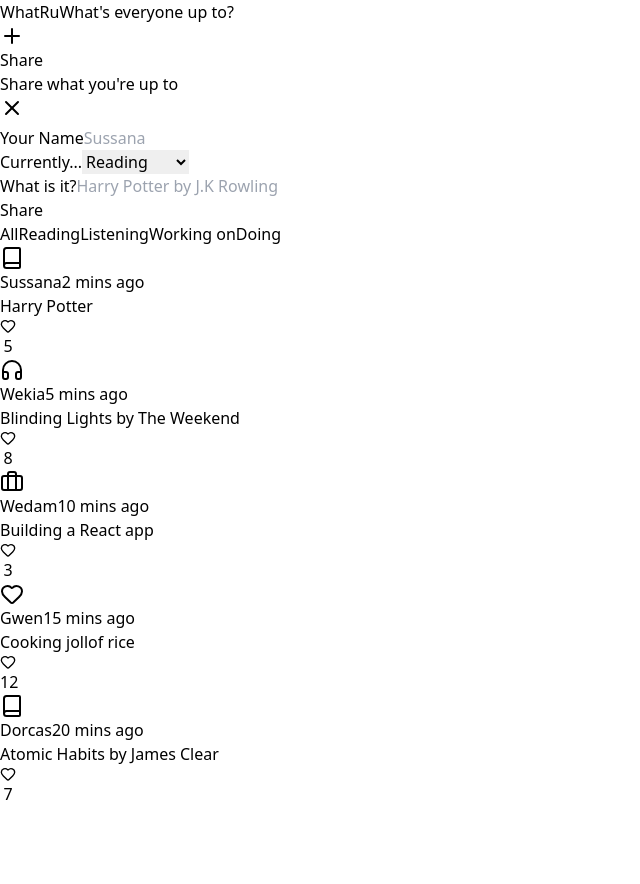
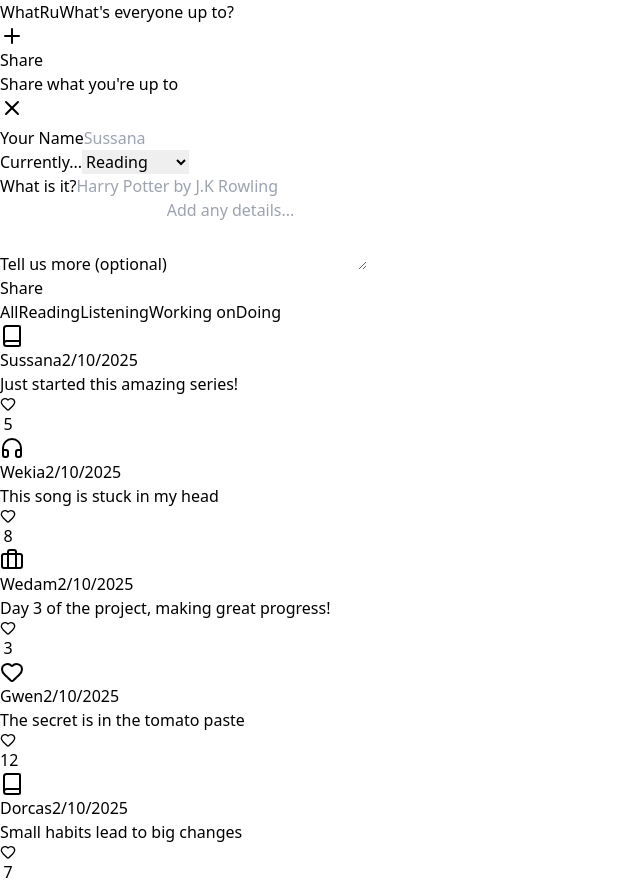
Before and after one commit to Sussana7/whatRu, a React (Vite) app: page / in a window 1280 px wide. Both pictures are taken after a click on the button "Share". Shown: the whole page, without its empty margins (0-640 px from the left). Before the commit the page ends 806 px from the top, so only its background shows below. Built offline with nearby package versions, Linux system fonts and the light colour scheme.

Commit message:
Made CreatePost form functional

```diff
--- a/src/components/CreatePost.jsx
+++ b/src/components/CreatePost.jsx
@@ -1,6 +1,12 @@
 import { X } from "lucide-react";
 
-function CreatePost({ onClose }) {
+function CreatePost({
+  onClose,
+  newPost,
+  setNewPost,
+  handleSubmit,
+  categories,
+}) {
   return (
     <div
       className="fixed inset-0 bg-black bg-opacity-50 flex items-center justify-center p-4 z-50"
@@ -22,7 +28,7 @@ function CreatePost({ onClose }) {
           </button>
         </div>
 
-        <div className="space-y-4">
+        <form onSubmit={handleSubmit} className="space-y-4">
           <div>
             <label className="block text-sm font-medium text-slate-700 mb-2">
               Your Name
@@ -38,7 +44,13 @@ function CreatePost({ onClose }) {
             <label className="block text-sm font-medium text-slate-700 mb-2">
               Currently...
             </label>
-            <select className="w-full px-4 py-2 border border-slate-300 rounded-lg focus:outline-none focus:ring-2 focus:ring-slate-800">
+            <select
+              value={newPost.category}
+              onChange={(e) =>
+                setNewPost({ ...newPost, category: e.target.value })
+              }
+              className="w-full px-4 py-2 border border-slate-300 rounded-lg focus:outline-none focus:ring-2 focus:ring-slate-800"
+            >
               <option value="reading">Reading</option>
               <option value="listening">Listening</option>
               <option value="working">Working on</option>
@@ -52,8 +64,27 @@ function CreatePost({ onClose }) {
             </label>
             <input
               type="text"
+              value={newPost.title}
+              onChange={(e) =>
+                setNewPost({ ...newPost, title: e.target.value })
+              }
               className="w-full px-4 py-2 border border-slate-300 rounded-lg focus:outline-none focus:ring-2 focus:ring-slate-800"
               placeholder="Harry Potter by J.K Rowling"
+            />
+          </div>
+
+          <div>
+            <label className="block text-sm font-medium text-slate-700 mb-2">
+              Tell us more (optional)
+            </label>
+            <textarea
+              value={newPost.content}
+              onChange={(e) =>
+                setNewPost({ ...newPost, content: e.target.value })
+              }
+              className="w-full px-4 py-2 border border-slate-300 rounded-lg focus:outline-none focus:ring-2 focus:ring-slate-800"
+              placeholder="Add any details..."
+              rows="3"
             />
           </div>
 
@@ -63,7 +94,7 @@ function CreatePost({ onClose }) {
           >
             Share
           </button>
-        </div>
+        </form>
       </div>
     </div>
   );
--- a/src/components/CurrentlyBoard.jsx
+++ b/src/components/CurrentlyBoard.jsx
@@ -14,6 +14,31 @@ function CurrentlyBoard() {
     doing: { icon: Heart, color: "bg-pink-500", label: "Doing" },
   };
   const [posts, setPosts] = useState(mockPosts);
+  const [newPost, setNewPost] = useState({
+    title: "",
+    content: "",
+    category: "reading",
+  });
+  const handleSubmit = (e) => {
+    e.preventDefault();
+
+    const postToAdd = {
+      id: posts.length + 1,
+      title: newPost.title,
+      content: newPost.content,
+      category: newPost.category,
+      likes: 0,
+      timestamp: new Date().toLocaleDateString(),
+    };
+
+    setPosts([postToAdd, ...posts]);
+    setShowModal(false);
+    setNewPost({
+      title: "",
+      content: "",
+      category: "reading",
+    });
+  };
 
   return (
     <main className="min-h-screen bg-gradient-to-br from-slate-50 to-slate-200">
@@ -32,7 +57,15 @@ function CurrentlyBoard() {
           </button>
         </div>
       </div>
-      {showModal && <CreatePost onClose={() => setShowModal(false)} />}
+      {showModal && (
+        <CreatePost
+          onClose={() => setShowModal(false)}
+          newPost={newPost}
+          setNewPost={setNewPost}
+          handleSubmit={handleSubmit}
+          categories={categories}
+        />
+      )}
 
       <section className="flex gap-6 px-10 py-4">
         <div className="flex gap-2 overflow-x-auto">
--- a/src/mockPosts.json
+++ b/src/mockPosts.json
@@ -3,40 +3,45 @@
     "id": 1,
     "username": "Sussana",
     "category": "reading",
-    "content": "Harry Potter",
-    "timestamp": "2 mins ago",
+    "title": "Harry Potter",
+    "content": "Just started this amazing series!",
+    "timestamp": "2/10/2025",
     "likes": 5
   },
   {
     "id": 2,
     "username": "Wekia",
     "category": "listening",
-    "content": "Blinding Lights by The Weekend",
-    "timestamp": "5 mins ago",
+    "title": "Blinding Lights by The Weekend",
+    "content": "This song is stuck in my head",
+    "timestamp": "2/10/2025",
     "likes": 8
   },
   {
     "id": 3,
     "username": "Wedam",
     "category": "working",
-    "content": "Building a React app",
-    "timestamp": "10 mins ago",
+    "title": "Building a React app",
+    "content": "Day 3 of the project, making great progress!",
+    "timestamp": "2/10/2025",
     "likes": 3
   },
   {
     "id": 4,
     "username": "Gwen",
     "category": "doing",
-    "content": "Cooking jollof rice",
-    "timestamp": "15 mins ago",
+    "title": "Cooking jollof rice",
+    "content": "The secret is in the tomato paste",
+    "timestamp": "2/10/2025",
     "likes": 12
   },
   {
     "id": 5,
     "username": "Dorcas",
     "category": "reading",
-    "content": "Atomic Habits by James Clear",
-    "timestamp": "20 mins ago",
+    "title": "Atomic Habits by James Clear",
+    "content": "Small habits lead to big changes",
+    "timestamp": "2/10/2025",
     "likes": 7
   }
 ]
```
